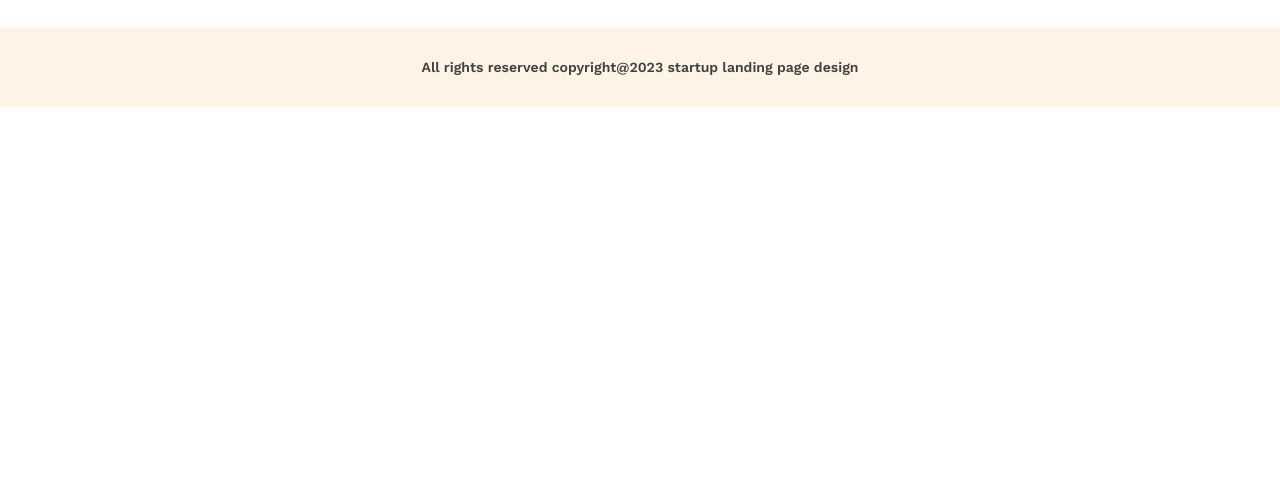
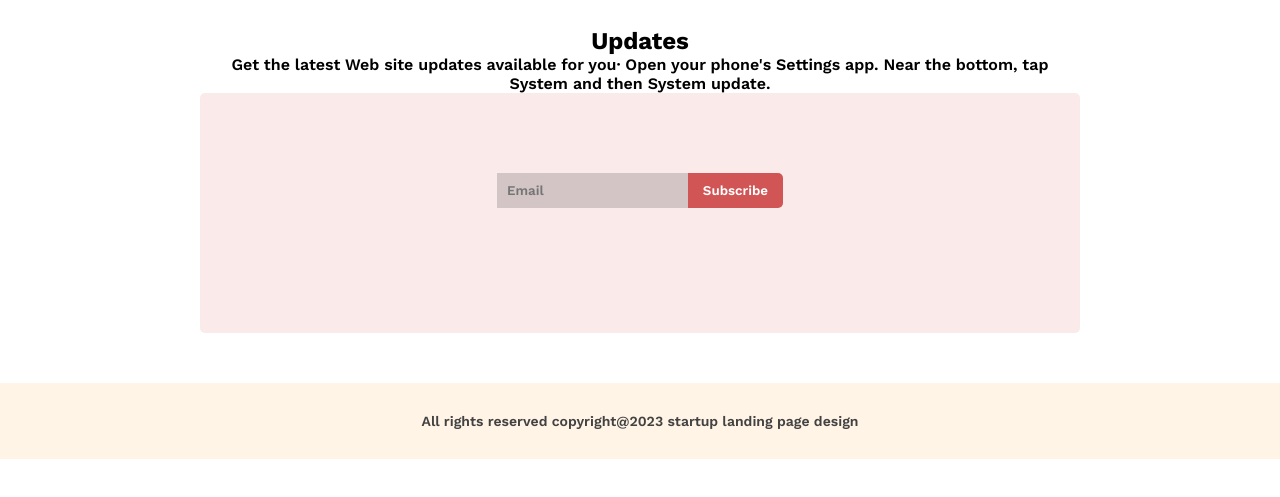
Before and after one commit to ZubaidurBagmar99/architects, a plain HTML site: page index.html in a window 1280 px wide. Shown: the part 3213-3710 px from the top of the page. Before the commit the page ends 3320 px from the top, so only its background shows below. Drawn offline with nearby package versions, Linux system fonts and the light colour scheme.

Commit message:
complet website done

```diff
--- a/css/style.css
+++ b/css/style.css
@@ -263,15 +263,54 @@ header section end
 }
 /* Facts section end */
 /* main section end */
+/* Extra section Start*/
+.updates {
+    text-align: center;
+    margin: 0 200px;
+
+  }
+.email-item{
+    background-color: #d155551f;
+    height: 30vh;
+    margin-bottom: 50px;
+    border-radius: 5px;
+}
+.email-item input{
+    margin: 80px 0;
+}
+.email-item input[type=email]{
+    background-color: #02020228;
+    padding: 10px;
+    border: none;
+    margin-right: -5px;
+}
+.email-item input[type=submit]{
+    background-color: #d15555;
+    color: white;
+    padding: 10px 15px;
+    border: none;
+    border-top-right-radius: 5px;
+    border-bottom-right-radius: 5px;
+    font-weight: 500;
+    cursor: pointer;
+}
+/* Extra section end*/
+
+
+
 
 /* footer section start */
+.under{
+
+    margin-bottom: 100px;
+}
 footer{
     background: #ff900e1a;
+    justify-content: center;
 }
 footer p{
     font-size: 14px;
     font-weight: 400;
-    line-height: 20px;
     text-align: center;
     color: #424242;
     padding: 30px;
@@ -380,14 +419,14 @@ footer p{
     /* Enjoy Features section end */
     /* ------------------------------------------------ */
     /* Some Facts section start */
-    .some-fects-content{
+    .facts-content{
         padding: 20px;
     }
-    .some-fects-text article p{
+    .some-facts-text article p{
         width: 100%;
         padding: 30px 0;
     }
-    .some-fects-box{
+    .some-facts-box{
         flex-direction: column;
         padding: 0 0;
     }
@@ -408,11 +447,11 @@ footer p{
         align-items: center;
     }
     /* Sponspors section end */
-    /* ------------------------------------------------ */
+
     /* Extra unique Section start */
 
     /* Extra unique Section end */
-    /* ------------------------------------------------ */
+
     /* footer section start */
     footer p{
         font-size: 10px;
--- a/index.html
+++ b/index.html
@@ -43,6 +43,8 @@
 
     <!-- main section start -->
     <main>
+        <!-- Extra section About section -->
+
         <!-- Quick list of Our Features section start -->
         <section class="features-content">
             <div class="feature-photos">
@@ -154,10 +156,26 @@
     </main>
     <!-- main section end -->
 
+    <section>
+        <div class="updates">
+            <h2>Updates</h2>
+            <p>
+                Get the latest Web site updates available for you· Open your phone's Settings app. Near the bottom, tap System and then System update.
+            </p>
+            <div class="email-item">
+              <input type="email" placeholder="Email" />
+              <input type="submit" value="Subscribe" />
+            </div>
+          </div>
+    </section>
+
     <!-- footer section start -->
-    <footer>
-        <p>All rights reserved copyright@2023 startup landing page design</p>
-    </footer>
+    <div class="under">
+        <footer>
+            <p>All rights reserved copyright@2023 startup landing page design</p>
+        </footer>
+    </div>
+
     <!-- footer section end --
 </body>
 </html>
```
